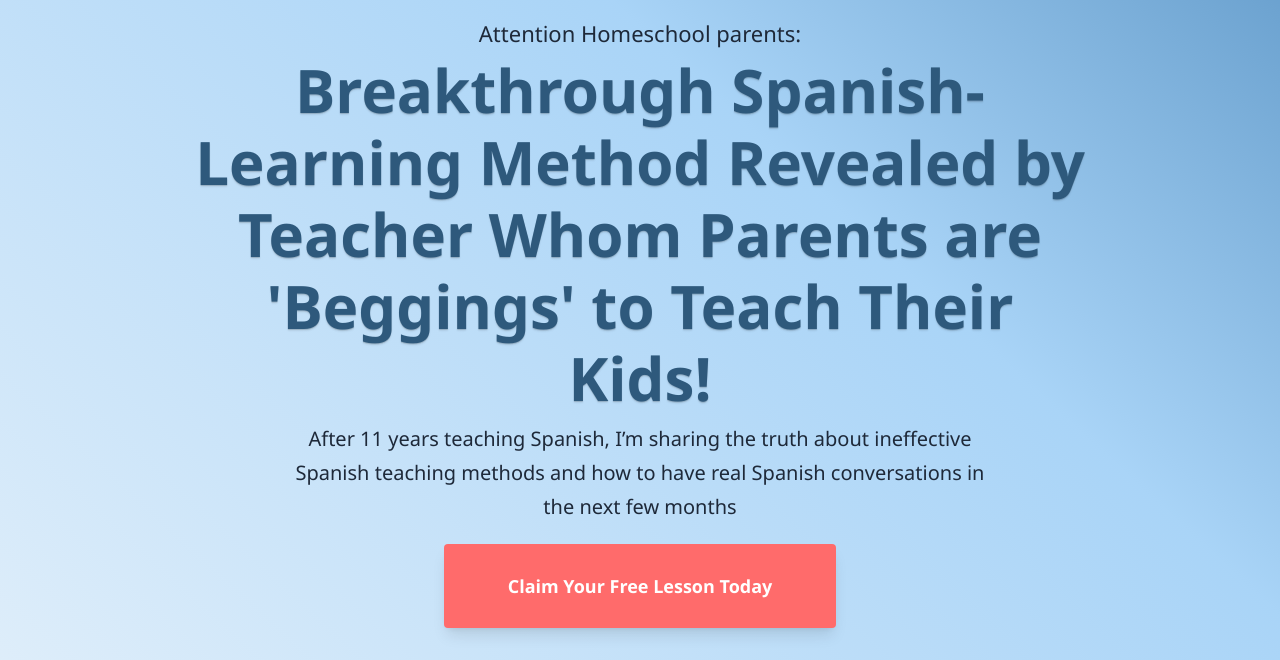
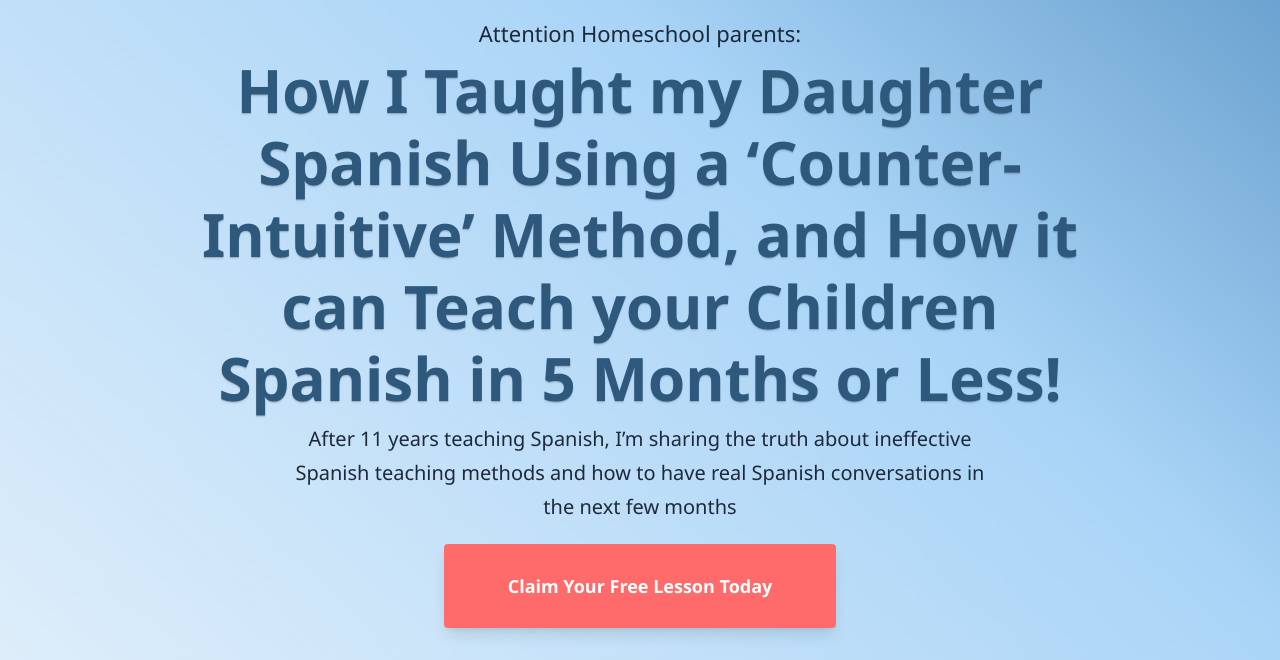
Before and after one commit to urielarellano/rosales-lessons, a website: page docs/index.html in a window 1280 px wide. Shown: the part 91-751 px from the top of the page. Drawn offline with Linux system fonts and the light colour scheme.

Commit message:
main page headline revert

```diff
--- a/docs/index.html
+++ b/docs/index.html
@@ -52,7 +52,7 @@
     </div>
 
     <h2>Attention Homeschool parents:</h2>
-    <h1>Breakthrough Spanish-Learning Method Revealed by Teacher Whom Parents are 'Beggings' to Teach Their Kids!</h1>
+    <h1>How I Taught my Daughter Spanish Using a ‘Counter-Intuitive’ Method, and How it can Teach your Children Spanish in 5 Months or Less!</h1>
     <p>After 11 years teaching Spanish, I’m sharing the truth about ineffective Spanish teaching methods and how to have real Spanish conversations in the next few months</p>
     <div class="cta">
       <div class="cta-button cta-scroll">Claim Your Free Lesson Today</div>
```
